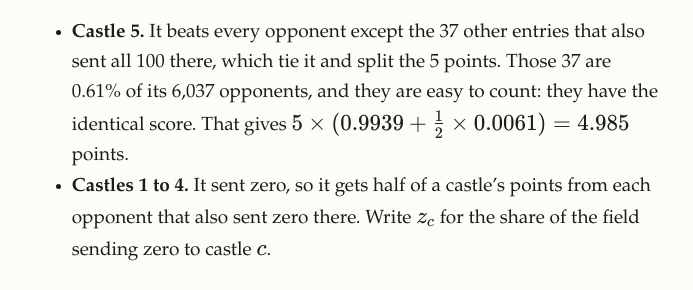
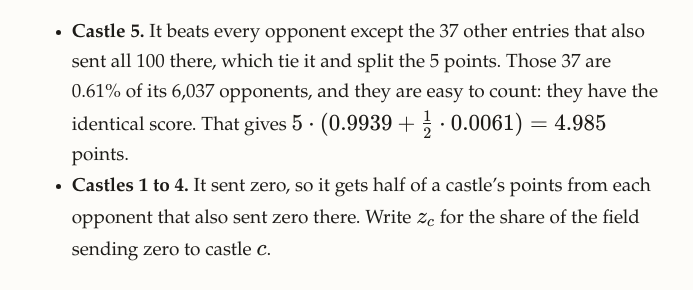
Before and after one commit to kinshu0/kinshu0.github.io, a Jekyll site: the page built from _posts/2026-11-22-castle-challenge.markdown, in a window 1280 px wide and 900 px high, scrolled down 3413 px. Shown: the part 151-441 px from the top of the window, without its empty margins (293-986 px from the left). Built offline with Jekyll 4.4.1, drawn with Linux system fonts in a browser that asks for light colours; some of the changed text lies outside the part shown.

Commit message:
Castle post: use a dot for multiplication in formulas
Co-Authored-By: Claude Fable 5.2 <noreply@anthropic.com>

```diff
--- a/_posts/2026-11-22-castle-challenge.markdown
+++ b/_posts/2026-11-22-castle-challenge.markdown
@@ -64,7 +64,7 @@ $$F_c$$ is the cumulative distribution function of the marginal on castle $$c$$.
 
 Five probes each put all 100 soldiers on one castle. On the last leaderboard I saved, the one on castle 5 scored 5.610. Its score has two parts.
 
-- **Castle 5.** It beats every opponent except the 37 other entries that also sent all 100 there, which tie it and split the 5 points. Those 37 are 0.61% of its 6,037 opponents, and they are easy to count: they have the identical score. That gives $$5 \times (0.9939 + \tfrac{1}{2} \times 0.0061) = 4.985$$ points.
+- **Castle 5.** It beats every opponent except the 37 other entries that also sent all 100 there, which tie it and split the 5 points. Those 37 are 0.61% of its 6,037 opponents, and they are easy to count: they have the identical score. That gives $$5 \cdot (0.9939 + \tfrac{1}{2} \cdot 0.0061) = 4.985$$ points.
 - **Castles 1 to 4.** It sent zero, so it gets half of a castle's points from each opponent that also sent zero there. Write $$z_c$$ for the share of the field sending zero to castle $$c$$.
 
 $$
@@ -125,7 +125,7 @@ Every fit so far was inferring $$F_c$$ between 0 and 100 from indirect evidence.
 
 Assume that few entries send many soldiers to castle 1, so that the share sending 59 or more is negligible. Then $$F_1(59) \approx 1$$, and:
 
-- Castle 1, with 59 soldiers, contributes $$1 \times F_1(59) \approx 1$$ point.
+- Castle 1, with 59 soldiers, contributes $$1 \cdot F_1(59) \approx 1$$ point.
 - Castles 2, 3 and 5, with zero soldiers, are ties at zero, already measured: $$F_c(0) = z_c / 2$$.
 - The rest belongs to castle 4.
 
```
